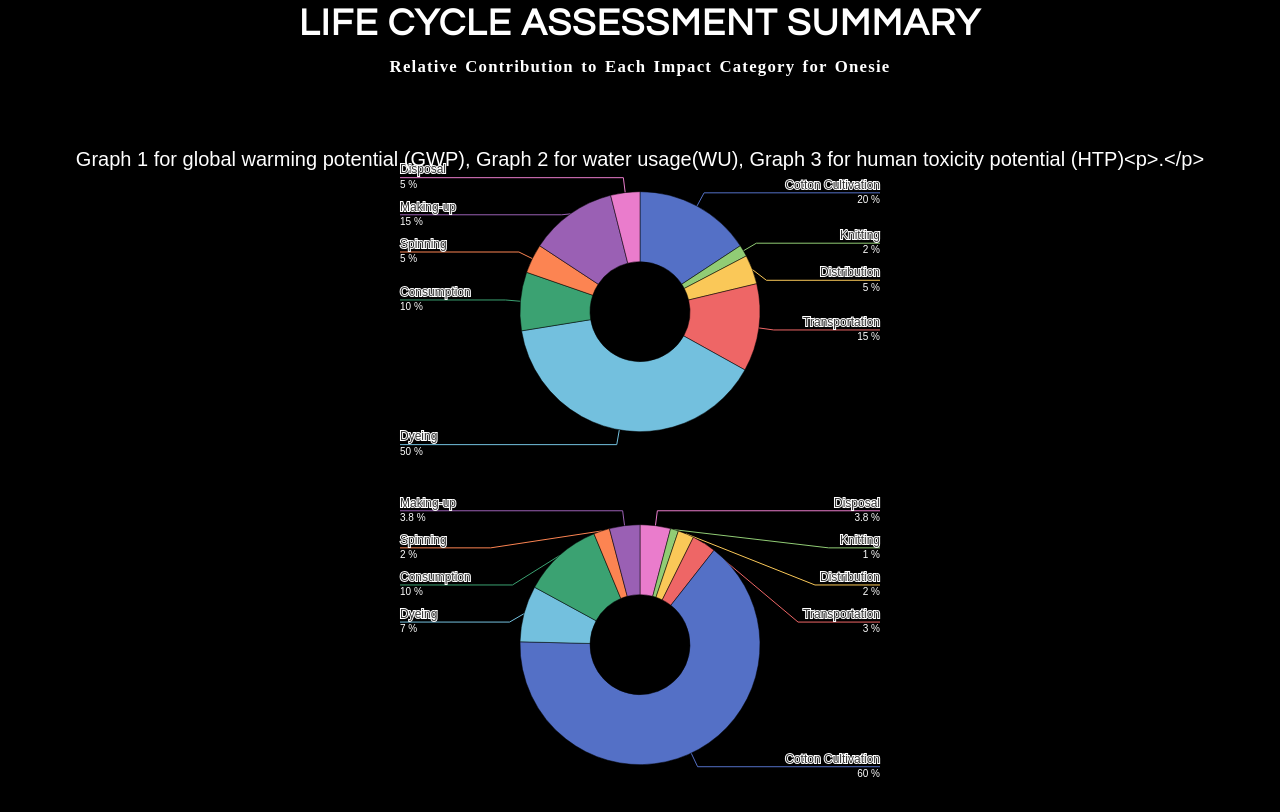
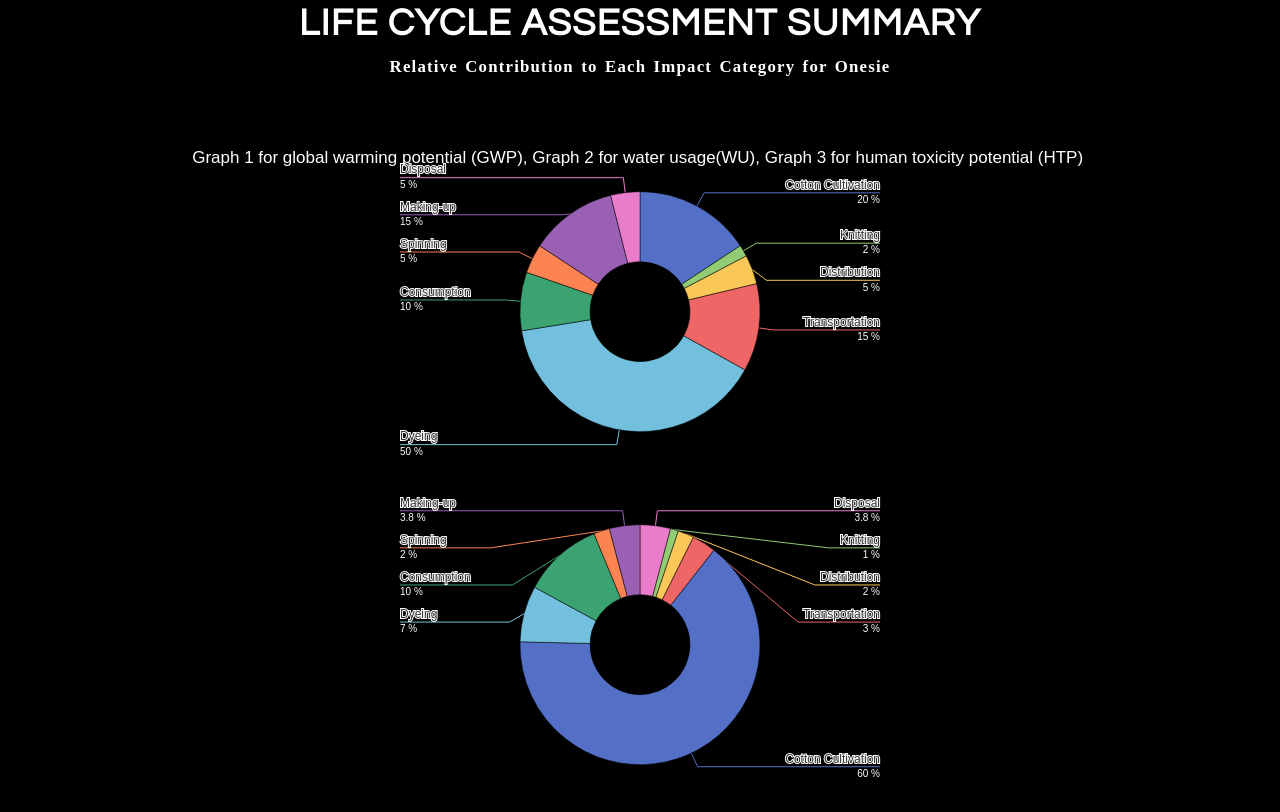
Before and after one commit to CharlesTiptoeing/EMPcoursework.github.io, a plain HTML site: page index.html in a window 1280 px wide. Shown: the part 6148-6960 px from the top of the page. Drawn offline with nearby package versions, Linux system fonts and the light colour scheme; a web font is replaced by a local one.

Commit message:
Update index.html

```diff
--- a/index.html
+++ b/index.html
@@ -326,12 +326,12 @@ Smartphone Compatible web template, free webdesigns for Nokia, Samsung, LG, Sony
 					];
 					option = {
 						title: {
-							text: 'Graph 1 for global warming potential (GWP), Graph 2 for water usage(WU), Graph 3 for human toxicity potential (HTP)<p>.</p>',
+							text: 'Graph 1 for global warming potential (GWP), Graph 2 for water usage(WU), Graph 3 for human toxicity potential (HTP) ',
 							left: 'center',
 							textStyle: {
 								color: '#FFF',
 								fontWeight: 'normal',
-								fontSize: 20
+								fontSize: 17
 							}
 						},
 						series: datas.map(function (data, idx) {
```
